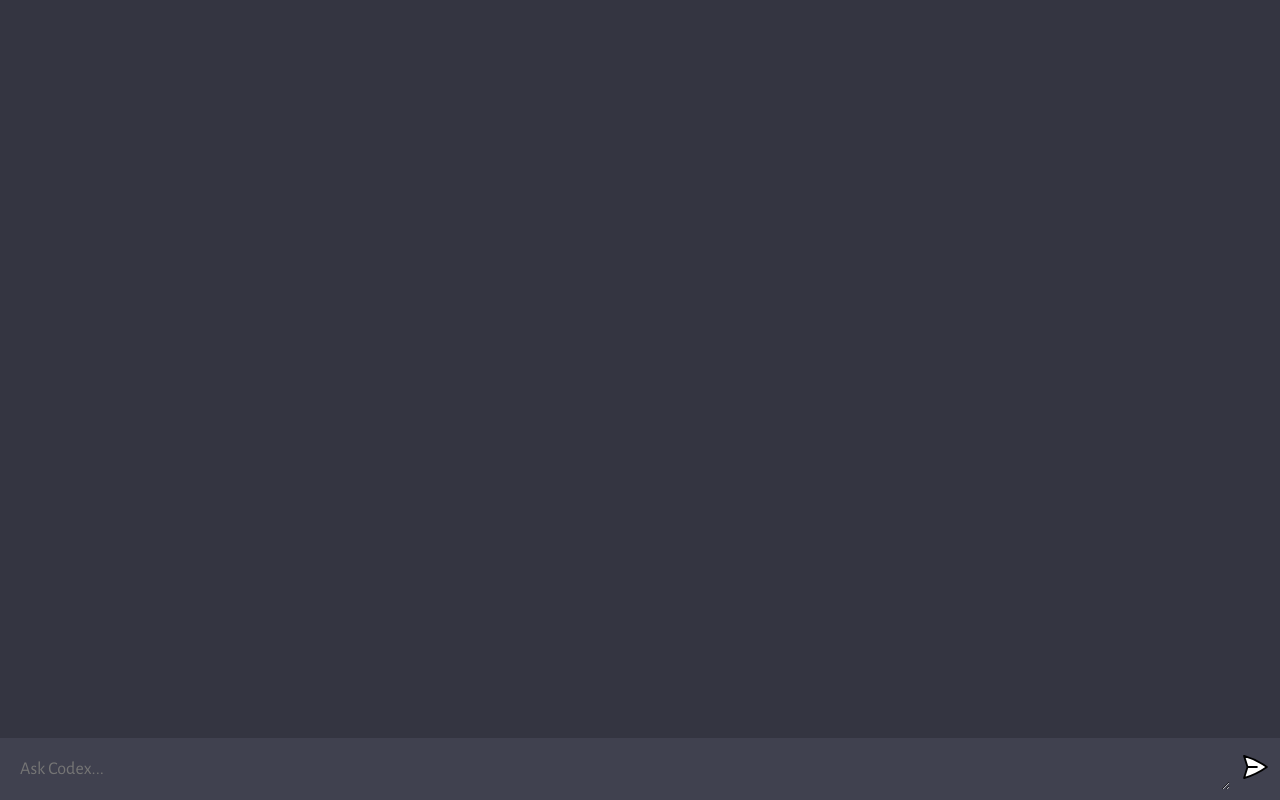
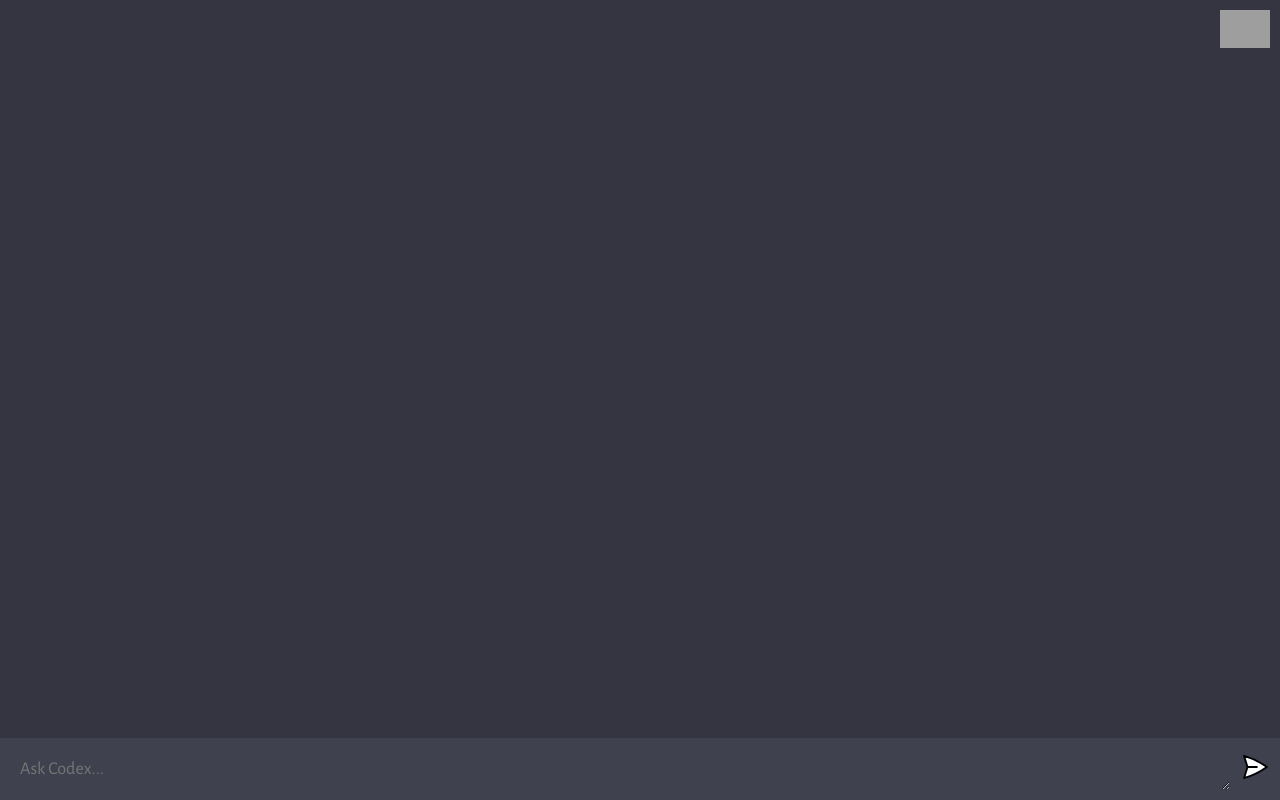
Before and after one commit to AftanGithub/Codex---A-ChatGPT-Clone, a website built with Vite: page client/index.html in a window 1280 px wide. Built offline with nearby package versions, Linux system fonts and the light colour scheme; grey boxes are pictures that could not be loaded.

Commit message:
added github logo

```diff
--- a/client/index.html
+++ b/client/index.html
@@ -8,7 +8,13 @@
     <link rel="stylesheet" href="style.css">
   </head>
   <body>
+
     <div id="app">
+      <div class="header__app">
+        <a href="https://github.com/AftanGithub" target="_blank">
+          <img alt="github" src="https://fontawesomeicons.com/lib/svg/logo-github.svg" />
+        </a>
+      </div>
       <div class="chat_container" id="chat_container">
 
       </div>
--- a/client/style.css
+++ b/client/style.css
@@ -42,6 +42,17 @@ body {
 /* hides scrollbar */
 #chat_container::-webkit-scrollbar {
   display: none;
+}
+
+.header__app{
+ width: 100%;
+ text-align: right;
+ padding: 10px;
+}
+
+.header__app img{
+  width: 50px;
+
 }
 
 .wrapper {
--- a/server/server.js
+++ b/server/server.js
@@ -4,6 +4,7 @@ import cors from 'cors';
 import {Configuration, OpenAIApi} from 'openai';
 
 dotenv.config ();
+console.log (process.env.OPENAI_APIKEY);
 const configuration = new Configuration ({
   apiKey: process.env.OPENAI_APIKEY,
 });
```
